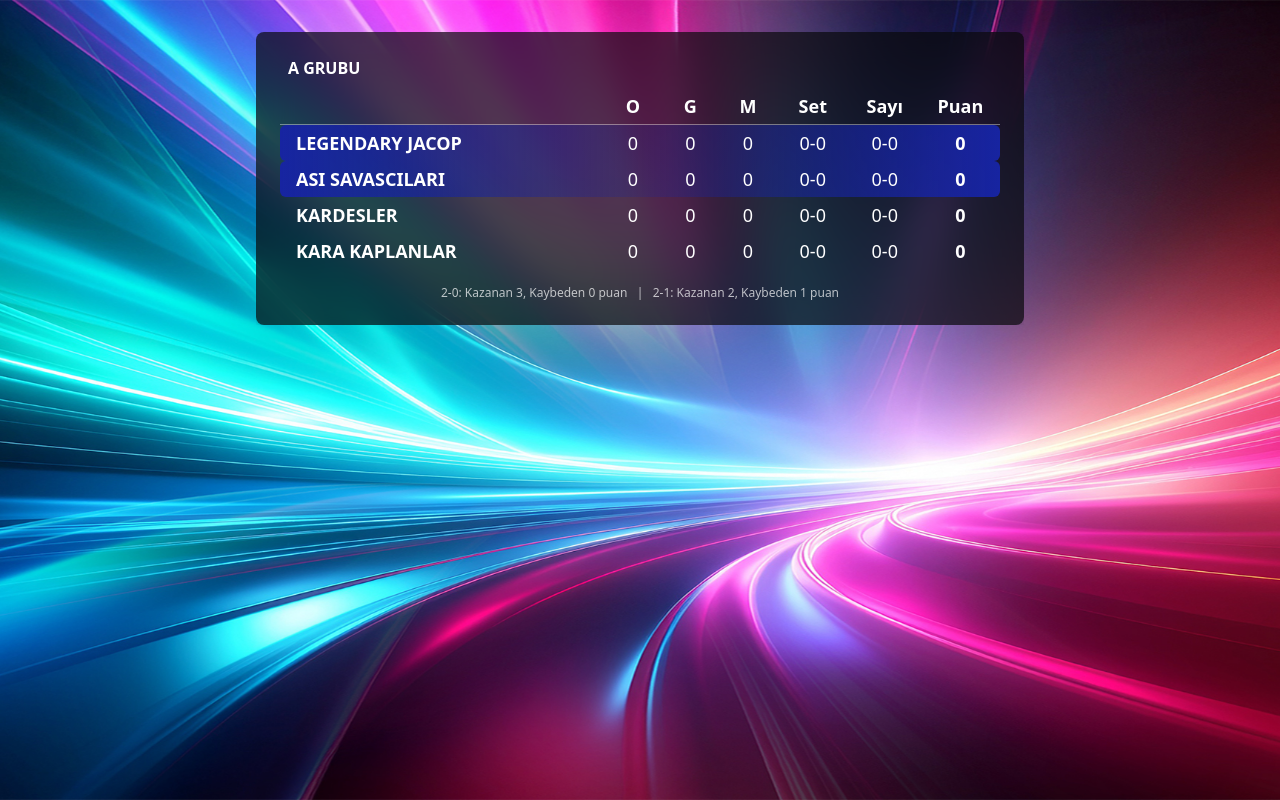
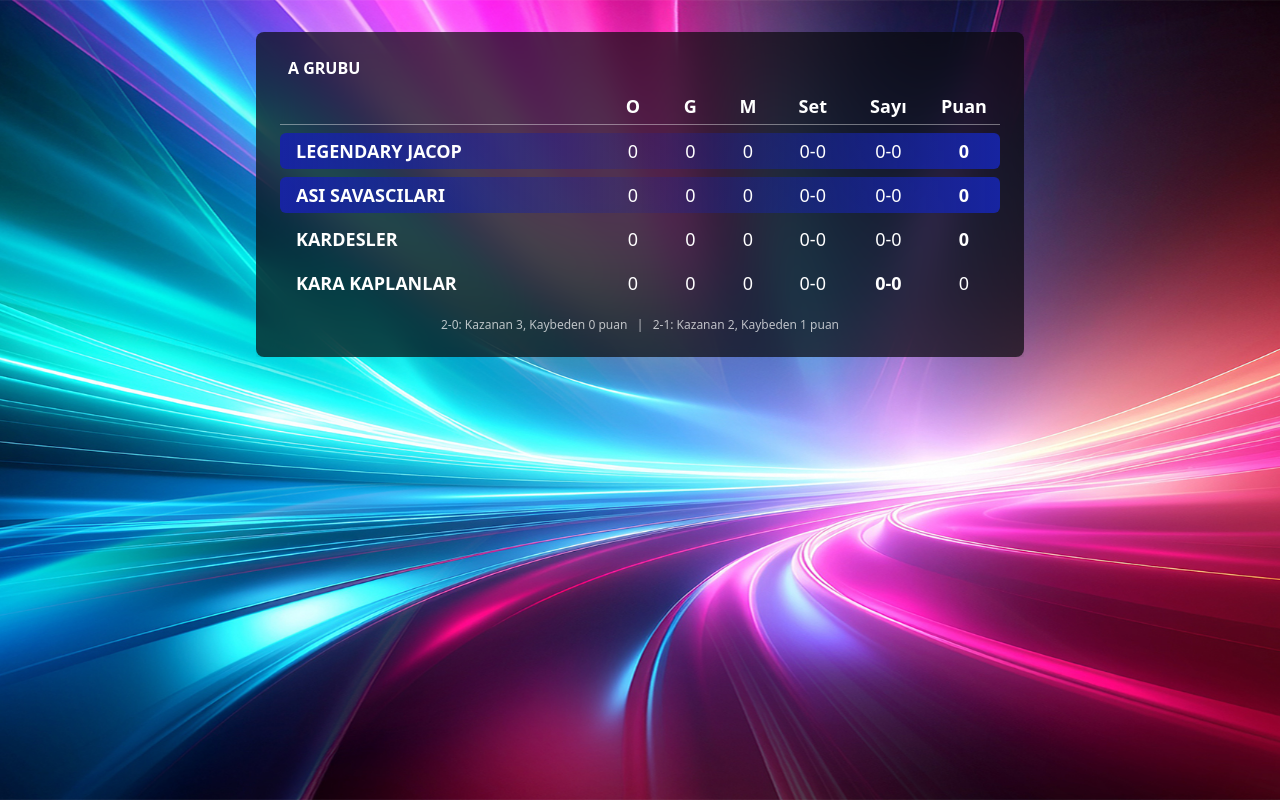
Before and after one commit to Arizenart/grup-mac-light, a plain HTML site: page index.html in a window 1280 px wide. Drawn offline with nearby package versions, Linux system fonts and the light colour scheme.

Commit message:
table margins fixed

```diff
--- a/index.html
+++ b/index.html
@@ -43,8 +43,13 @@
 
                         <!-- Takım satırları -->
                         <tbody>
+                            <!-- Boşluk satırı -->
+                            <tr>
+                                <td colspan="7" class="py-1"></td>
+                            </tr>
+
                             <tr
-                                class="my-1 bg-gradient-to-r from-[#1724A1]/100 via-[#1724A1]/20 to-[#1724A1]/100 rounded-md">
+                                class="bg-gradient-to-r from-[#1724A1]/100 via-[#1724A1]/20 to-[#1724A1]/100 rounded-md">
                                 <td
                                     class="font-semibold whitespace-nowrap px-4 py-1 w-[45%] min-w-[200px] rounded-l-md">
                                     LEGENDARY JACOP</td>
@@ -56,8 +61,13 @@
                                 <td class="text-center px-2 py-1 w-[11%] min-w-[50px] font-bold rounded-r-md">0</td>
                             </tr>
 
+                            <!-- Boşluk satırı -->
+                            <tr>
+                                <td colspan="7" class="py-1"></td>
+                            </tr>
+
                             <tr
-                                class="my-1 bg-gradient-to-r from-[#1724A1]/100 via-[#1724A1]/20 to-[#1724A1]/100 rounded-md">
+                                class="bg-gradient-to-r from-[#1724A1]/100 via-[#1724A1]/20 to-[#1724A1]/100 rounded-md">
                                 <td
                                     class="font-semibold whitespace-nowrap px-4 py-1 w-[45%] min-w-[200px] rounded-l-md">
                                     ASI SAVASCILARI</td>
@@ -69,7 +79,12 @@
                                 <td class="text-center px-2 py-1 w-[11%] min-w-[50px] font-bold rounded-r-md">0</td>
                             </tr>
 
-                            <tr class="my-1">
+                            <!-- Boşluk satırı -->
+                            <tr>
+                                <td colspan="7" class="py-1"></td>
+                            </tr>
+
+                            <tr>
                                 <td class="font-semibold whitespace-nowrap px-4 py-1 w-[45%] min-w-[200px]">KARDESLER
                                 </td>
                                 <td class="text-center px-2 py-1 w-[8%] min-w-[40px]">0</td>
@@ -80,15 +95,20 @@
                                 <td class="text-center px-2 py-1 w-[11%] min-w-[50px] font-bold">0</td>
                             </tr>
 
-                            <tr class="my-1">
+                            <!-- Boşluk satırı -->
+                            <tr>
+                                <td colspan="7" class="py-1"></td>
+                            </tr>
+
+                            <tr>
                                 <td class="font-semibold whitespace-nowrap px-4 py-1 w-[45%] min-w-[200px]">KARA
                                     KAPLANLAR</td>
                                 <td class="text-center px-2 py-1 w-[8%] min-w-[40px]">0</td>
                                 <td class="text-center px-2 py-1 w-[8%] min-w-[40px]">0</td>
                                 <td class="text-center px-2 py-1 w-[8%] min-w-[40px]">0</td>
                                 <td class="text-center px-2 py-1 w-[10%] min-w-[60px]">0-0</td>
-                                <td class="text-center px-2 py-1 w-[10%] min-w-[60px]">0-0</td>
-                                <td class="text-center px-2 py-1 w-[11%] min-w-[50px] font-bold">0</td>
+                                <td class="text-center px-2 py-1 w-[11%] min-w-[50px] font-bold">0-0</td>
+                                <td class="text-center px-2 py-1 w-[8%] min-w-[40px]">0</td>
                             </tr>
                         </tbody>
                     </table>
```
Also changed, not shown: 1 other file.
